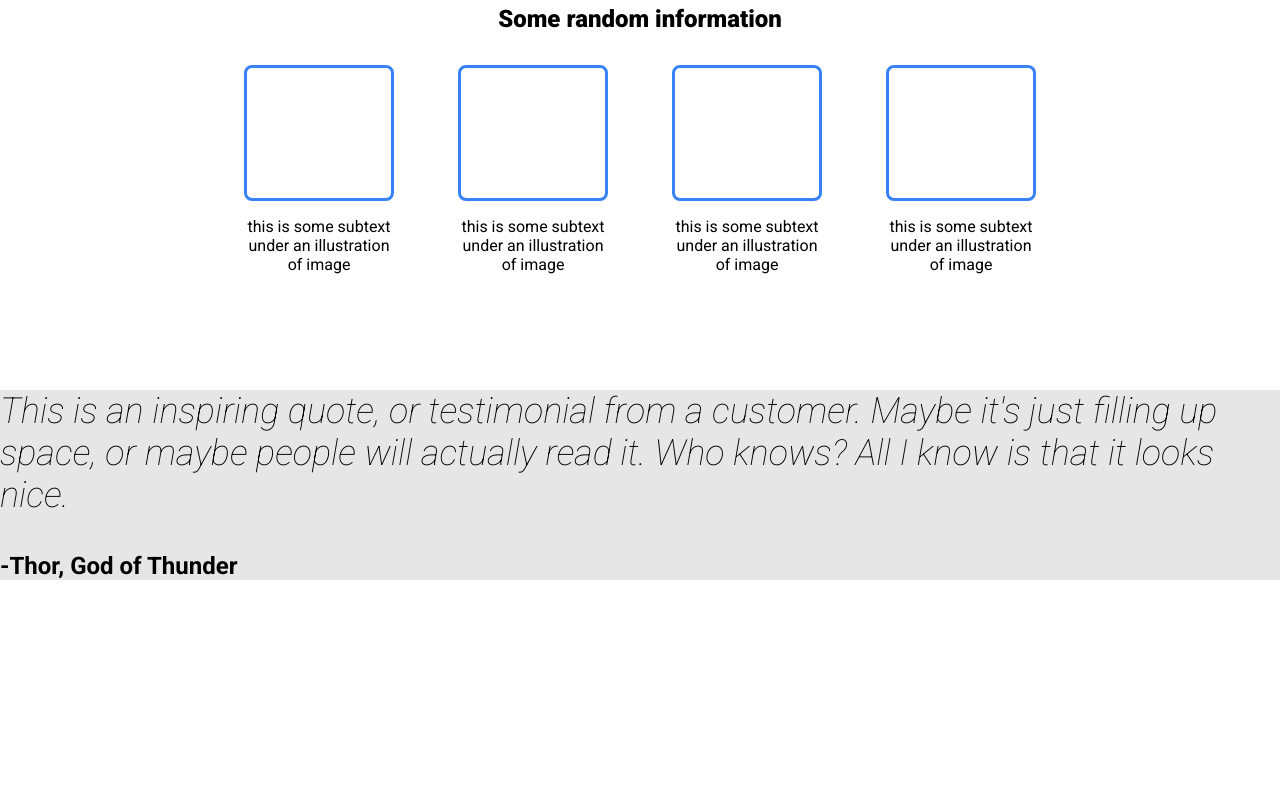
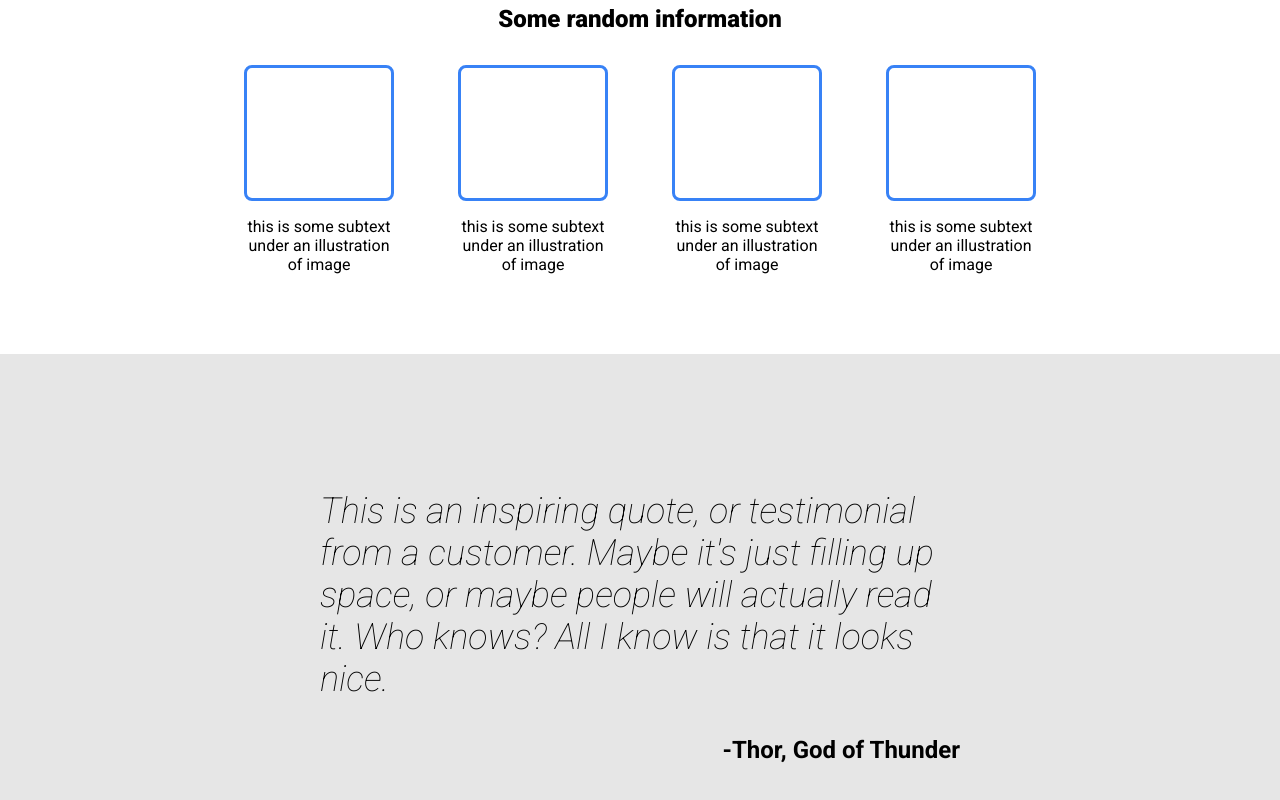
Before and after one commit to jonah-developer/landing-page, a plain HTML site: page index.html in a window 1280 px wide. Shown: the part 522-1322 px from the top of the page. Before the commit the page ends 1102 px from the top, so only its background shows below. Drawn offline with Linux system fonts and the light colour scheme.

Commit message:
Build layout to the testimonials section

```diff
--- a/styles.css
+++ b/styles.css
@@ -108,6 +108,8 @@ a {
 
 .testimonials {
     background-color: rgb(230, 230, 230);
+    padding-inline: 320px;
+    padding-block: 100px;
 }
 
 .testimonials-quote {
@@ -119,4 +121,5 @@ a {
 .testimonials-author {
     font-weight: bold;
     font-size: 24px;
+    text-align: right;
 }
```
